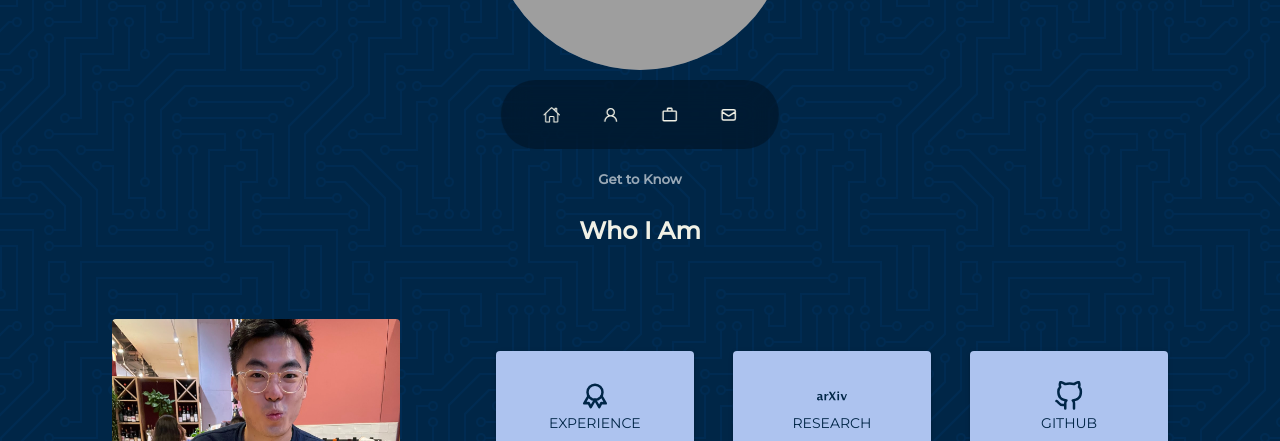
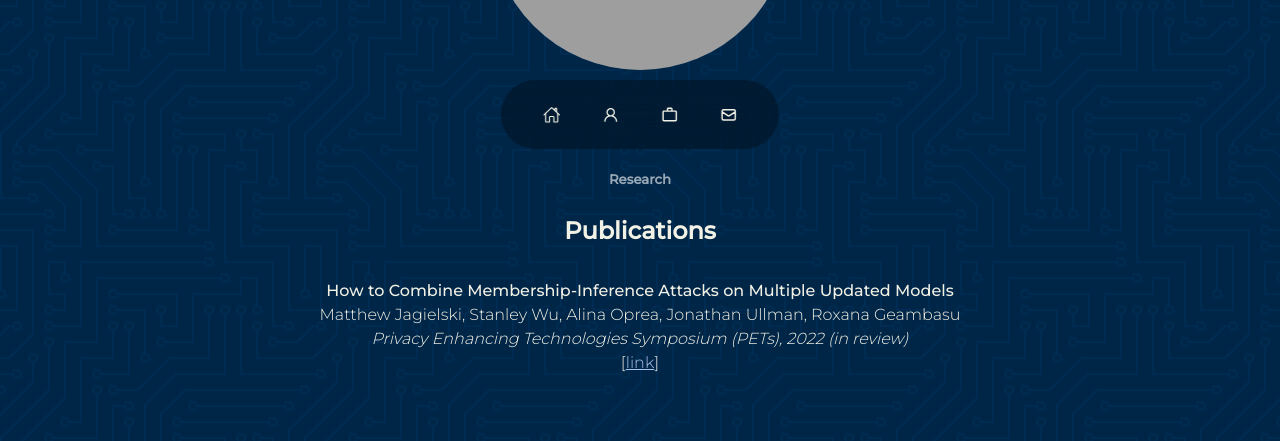
Before and after one commit to stanleykywu/stanley-portfolio-website, a React (Create React App) app: page / in a window 1280 px wide. Shown: the part 619-1060 px from the top of the page. Built offline with nearby package versions, Linux system fonts and the light colour scheme; grey boxes are pictures that could not be loaded; what raw.macro would draw is missing.

Commit message:
publications cv

```diff
--- a/src/pages/home/home.jsx
+++ b/src/pages/home/home.jsx
@@ -4,6 +4,7 @@ import Nav from './nav/Nav'
 import About from './about/About'
 import Experience from './experience/Experience'
 import Contact from './contact/Contact'
+import Research from './research/Research'
 import CssBaseline from "@mui/material/CssBaseline";
 import { createTheme, ThemeProvider } from '@mui/material/styles'
 
@@ -31,6 +32,7 @@ function Home () {
         <CssBaseline />
         <Header />
         <Nav />
+        <Research />
         <About />
         <Experience />
         <Contact />
--- /dev/null
+++ b/src/pages/home/research/Research.jsx
@@ -0,0 +1,23 @@
+import React from 'react'
+import '../../../index.css'
+import { Container } from '@mui/material'
+
+const Research = () => {
+  return (
+    <Container id='about' align='center' sx={{ overflow: 'auto' }}>
+      <div>
+        <h5 className="text__light__top">Research</h5>
+        <h2 style={{ marginBottom: 30 }}>Publications</h2>
+      </div>
+      <Container>
+        <p>
+          <strong>How to Combine Membership-Inference Attacks on Multiple Updated Models<br/>
+          </strong>Matthew Jagielski, Stanley Wu, Alina Oprea, Jonathan Ullman, Roxana Geambasu<br/>
+          <em>Privacy Enhancing Technologies Symposium (PETs), 2022 (in review)</em><br/>[<a style={{ "color": "#adc3ef" }} target="_blank" without rel="noreferrer" href="https://arxiv.org/abs/2205.06369">link</a>]
+        </p>
+      </Container>
+    </Container>
+  )
+}
+
+export default Research
```
